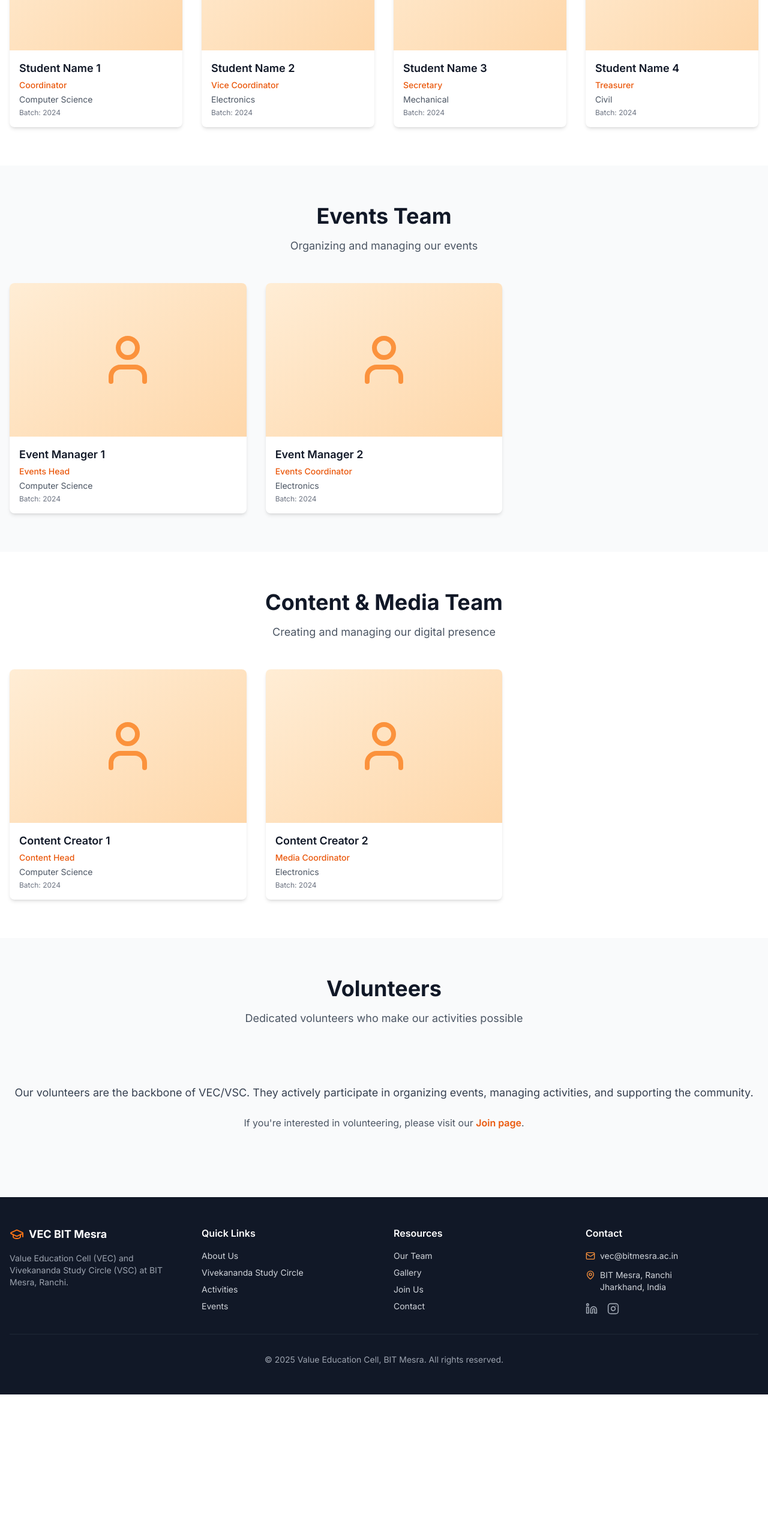
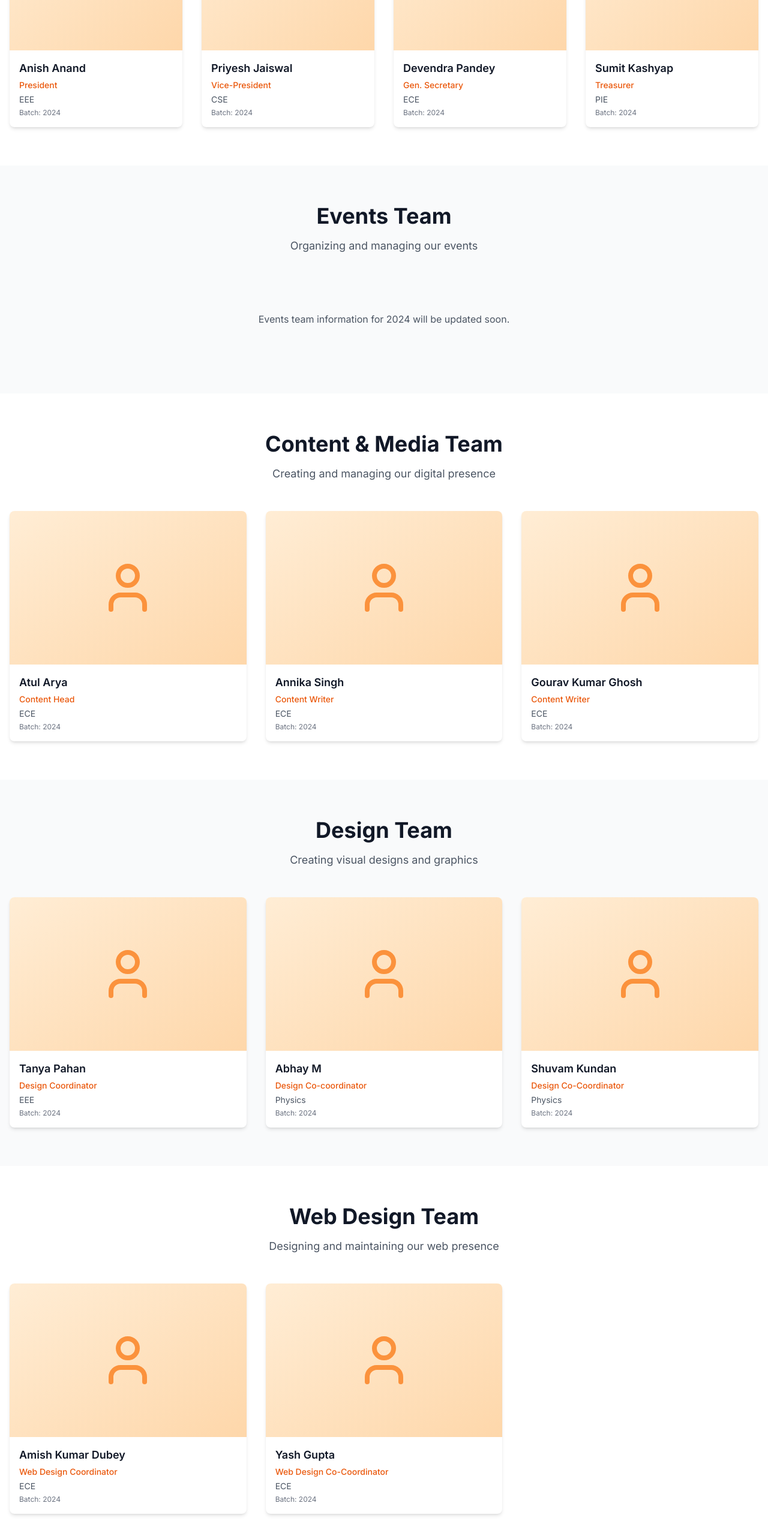
Before and after one commit to Yash122005/Value-Education-Cell---BITM, a Next.js app: page /team in a window 1280 px wide. Shown: the part 1410-3976 px from the top of the page at 60% size. Before the commit the page ends 3735 px from the top, so only its background shows below. Built offline with nearby package versions, Linux system fonts and the light colour scheme.

Commit message:
updated teams

```diff
--- a/app/team/page.tsx
+++ b/app/team/page.tsx
@@ -14,57 +14,101 @@ const facultyCoordinator = {
 
 const coreTeam2024 = [
   {
-    name: 'Student Name 1',
-    role: 'Coordinator',
-    branch: 'Computer Science',
+    name: 'Anish Anand',
+    role: 'President',
+    branch: 'EEE',
     year: '2024',
   },
   {
-    name: 'Student Name 2',
-    role: 'Vice Coordinator',
-    branch: 'Electronics',
+    name: 'Priyesh Jaiswal',
+    role: 'Vice-President',
+    branch: 'CSE',
     year: '2024',
   },
   {
-    name: 'Student Name 3',
-    role: 'Secretary',
-    branch: 'Mechanical',
+    name: 'Devendra Pandey',
+    role: 'Gen. Secretary',
+    branch: 'ECE',
     year: '2024',
   },
   {
-    name: 'Student Name 4',
+    name: 'Sumit Kashyap',
     role: 'Treasurer',
-    branch: 'Civil',
+    branch: 'PIE',
     year: '2024',
   },
 ]
 
-const eventsTeam = [
+const eventsTeam = []
+
+const contentMediaTeam = [
   {
-    name: 'Event Manager 1',
-    role: 'Events Head',
-    branch: 'Computer Science',
+    name: 'Atul Arya',
+    role: 'Content Head',
+    branch: 'ECE',
     year: '2024',
   },
   {
-    name: 'Event Manager 2',
-    role: 'Events Coordinator',
-    branch: 'Electronics',
+    name: 'Annika Singh',
+    role: 'Content Writer',
+    branch: 'ECE',
+    year: '2024',
+  },
+  {
+    name: 'Gourav Kumar Ghosh',
+    role: 'Content Writer',
+    branch: 'ECE',
     year: '2024',
   },
 ]
 
-const contentMediaTeam = [
+const designTeam = [
   {
-    name: 'Content Creator 1',
-    role: 'Content Head',
-    branch: 'Computer Science',
+    name: 'Tanya Pahan',
+    role: 'Design Coordinator',
+    branch: 'EEE',
     year: '2024',
   },
   {
-    name: 'Content Creator 2',
-    role: 'Media Coordinator',
-    branch: 'Electronics',
+    name: 'Abhay M',
+    role: 'Design Co-coordinator',
+    branch: 'Physics',
+    year: '2024',
+  },
+  {
+    name: 'Shuvam Kundan',
+    role: 'Design Co-Coordinator',
+    branch: 'Physics',
+    year: '2024',
+  },
+]
+
+const webDesignTeam = [
+  {
+    name: 'Amish Kumar Dubey',
+    role: 'Web Design Coordinator',
+    branch: 'ECE',
+    year: '2024',
+  },
+  {
+    name: 'Yash Gupta',
+    role: 'Web Design Co-Coordinator',
+    branch: 'ECE',
+    year: '2024',
+  },
+]
+
+const outreachTeam = [
+  {
+    name: 'Vivan Saxena',
+    role: 'Outreach Coordinator',
+    branch: 'Civil',
+    year: '2024',
+  },
+  {
+    name: 'Raushan Kumar',
+    role: 'Outreach Co-Coordinator',
+    branch: 'ECE',
     year: '2024',
   },
 ]
@@ -74,6 +118,9 @@ const allTeams = {
     core: coreTeam2024,
     events: eventsTeam,
     content: contentMediaTeam,
+    design: designTeam,
+    webDesign: webDesignTeam,
+    outreach: outreachTeam,
   },
   '2023': {
     core: [
@@ -92,6 +139,9 @@ const allTeams = {
     ],
     events: [],
     content: [],
+    design: [],
+    webDesign: [],
+    outreach: [],
   },
 }
 
@@ -240,6 +290,96 @@ export default function Team() {
         </div>
       </section>
 
+      {/* Design Team */}
+      <section className="py-16 bg-gray-50 dark:bg-gray-800/50">
+        <div className="container mx-auto px-4">
+          <motion.div
+            initial={{ opacity: 0 }}
+            whileInView={{ opacity: 1 }}
+            viewport={{ once: true }}
+            transition={{ duration: 0.6 }}
+            className="text-center mb-12"
+          >
+            <h2 className="text-4xl font-bold text-gray-900 dark:text-white mb-4">Design Team</h2>
+            <p className="text-lg text-gray-600 dark:text-gray-400">Creating visual designs and graphics</p>
+          </motion.div>
+
+          {currentTeam.design && currentTeam.design.length > 0 ? (
+            <div className="grid grid-cols-1 md:grid-cols-2 lg:grid-cols-3 gap-8">
+              {currentTeam.design.map((member, index) => (
+                <TeamCard key={index} {...member} index={index} />
+              ))}
+            </div>
+          ) : (
+            <div className="text-center py-12">
+              <p className="text-gray-600 dark:text-gray-400">
+                Design team information for {selectedYear} will be updated soon.
+              </p>
+            </div>
+          )}
+        </div>
+      </section>
+
+      {/* Web Design Team */}
+      <section className="py-16 bg-white dark:bg-gray-900">
+        <div className="container mx-auto px-4">
+          <motion.div
+            initial={{ opacity: 0 }}
+            whileInView={{ opacity: 1 }}
+            viewport={{ once: true }}
+            transition={{ duration: 0.6 }}
+            className="text-center mb-12"
+          >
+            <h2 className="text-4xl font-bold text-gray-900 dark:text-white mb-4">Web Design Team</h2>
+            <p className="text-lg text-gray-600 dark:text-gray-400">Designing and maintaining our web presence</p>
+          </motion.div>
+
+          {currentTeam.webDesign && currentTeam.webDesign.length > 0 ? (
+            <div className="grid grid-cols-1 md:grid-cols-2 lg:grid-cols-3 gap-8">
+              {currentTeam.webDesign.map((member, index) => (
+                <TeamCard key={index} {...member} index={index} />
+              ))}
+            </div>
+          ) : (
+            <div className="text-center py-12">
+              <p className="text-gray-600 dark:text-gray-400">
+                Web Design team information for {selectedYear} will be updated soon.
+              </p>
+            </div>
+          )}
+        </div>
+      </section>
+
+      {/* Outreach Team */}
+      <section className="py-16 bg-gray-50 dark:bg-gray-800/50">
+        <div className="container mx-auto px-4">
+          <motion.div
+            initial={{ opacity: 0 }}
+            whileInView={{ opacity: 1 }}
+            viewport={{ once: true }}
+            transition={{ duration: 0.6 }}
+            className="text-center mb-12"
+          >
+            <h2 className="text-4xl font-bold text-gray-900 dark:text-white mb-4">Outreach Team</h2>
+            <p className="text-lg text-gray-600 dark:text-gray-400">Connecting with the community and expanding our reach</p>
+          </motion.div>
+
+          {currentTeam.outreach && currentTeam.outreach.length > 0 ? (
+            <div className="grid grid-cols-1 md:grid-cols-2 lg:grid-cols-3 gap-8">
+              {currentTeam.outreach.map((member, index) => (
+                <TeamCard key={index} {...member} index={index} />
+              ))}
+            </div>
+          ) : (
+            <div className="text-center py-12">
+              <p className="text-gray-600 dark:text-gray-400">
+                Outreach team information for {selectedYear} will be updated soon.
+              </p>
+            </div>
+          )}
+        </div>
+      </section>
+
       {/* Volunteers */}
       <section className="py-16 bg-gray-50 dark:bg-gray-800/50">
         <div className="container mx-auto px-4">
```
